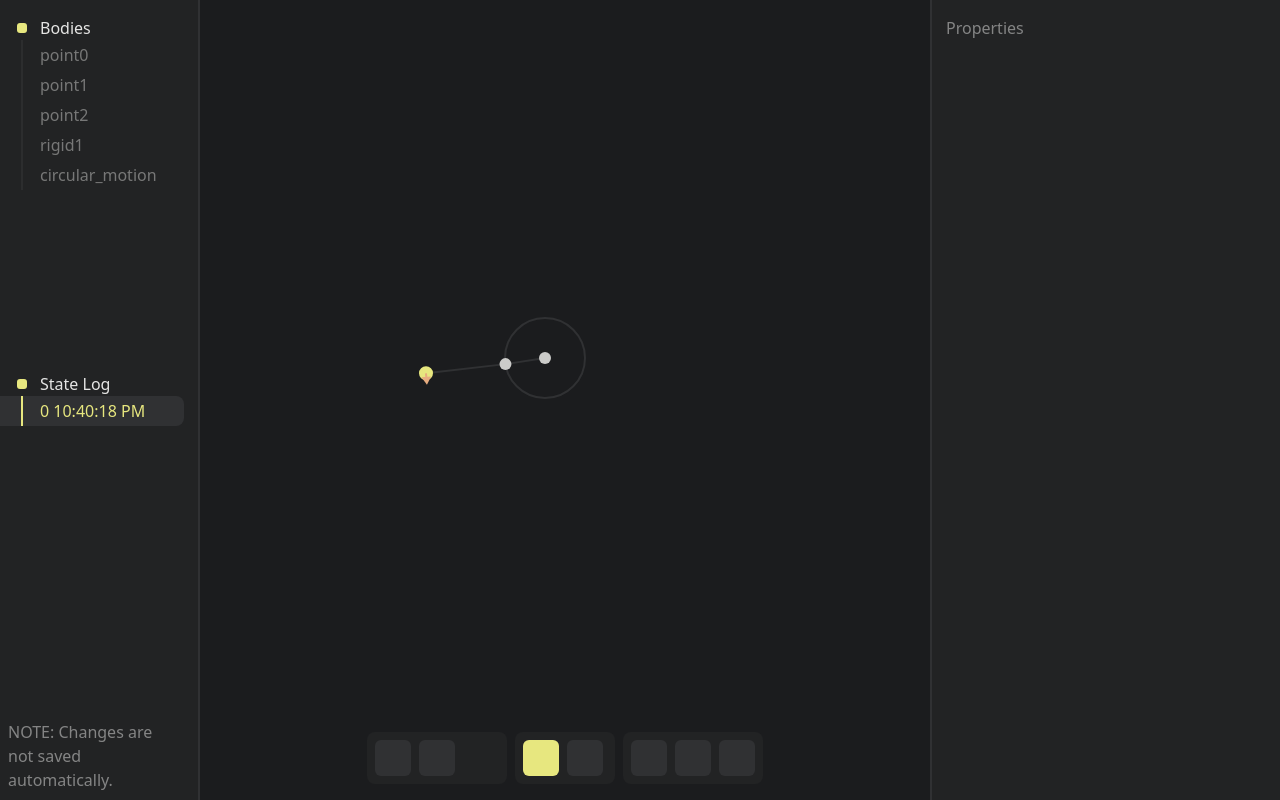
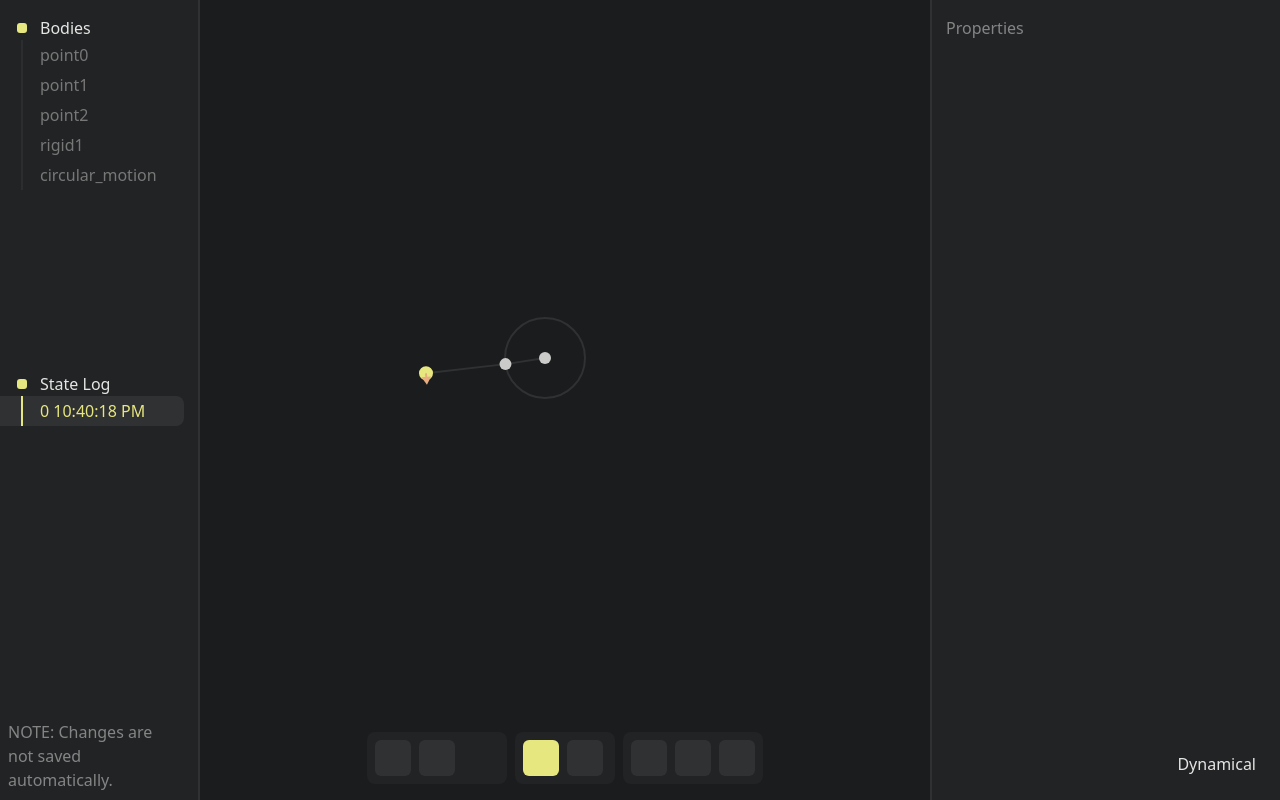
Before and after one commit to sokmontrey/dynamical-js, a Next.js app: page / in a window 1280 px wide. Built offline with nearby package versions, Linux system fonts and the light colour scheme.

Commit message:
add github link

```diff
--- a/src/app/layout.tsx
+++ b/src/app/layout.tsx
@@ -31,6 +31,14 @@ export default function RootLayout({
         className={`${geistSans.variable} ${geistMono.variable} antialiased`}
       >
         {children}
+        <a href="https://github.com/sokmontrey/dynamical-js"
+          target="_blank"
+          rel="noopener noreferrer"
+          className="absolute bottom-4 right-4 m-2 hover:text-[var(--acc-color)] hover:underline"
+        >
+          <i className="fa-brands fa-github"></i>
+          <span className="ml-2">Dynamical</span>
+        </a>
       </body>
     </html>
   );
```
